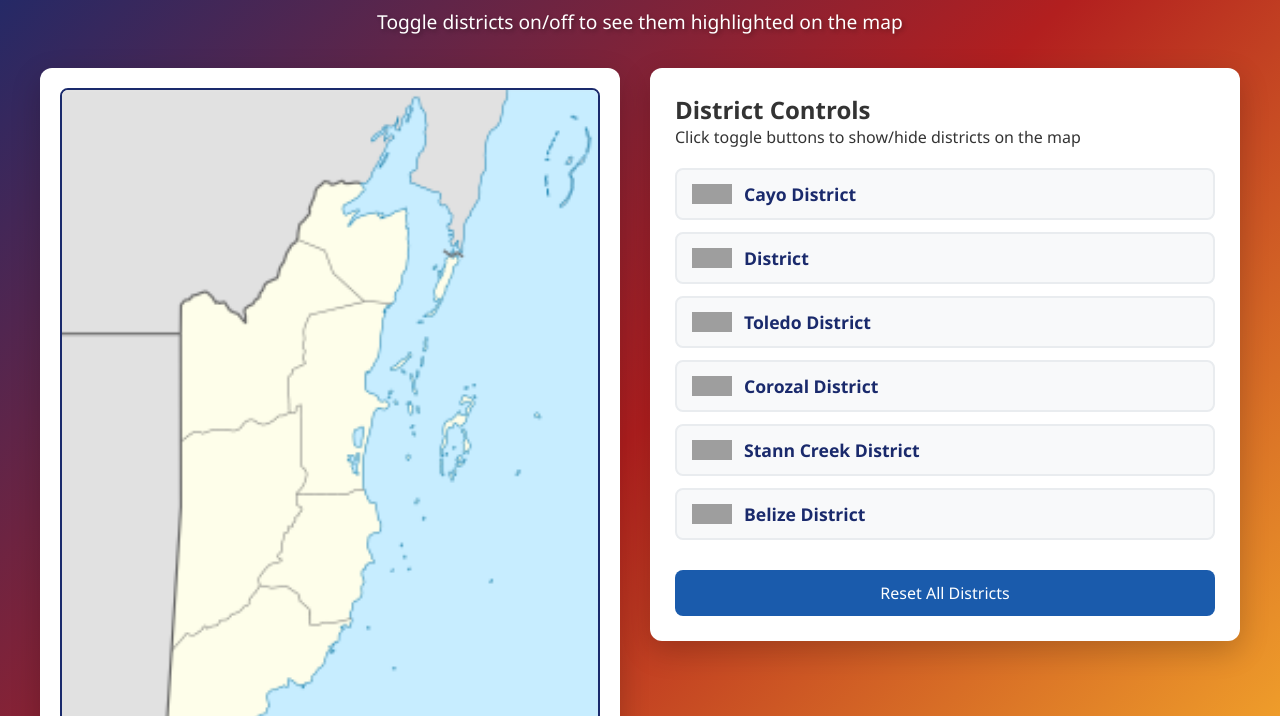
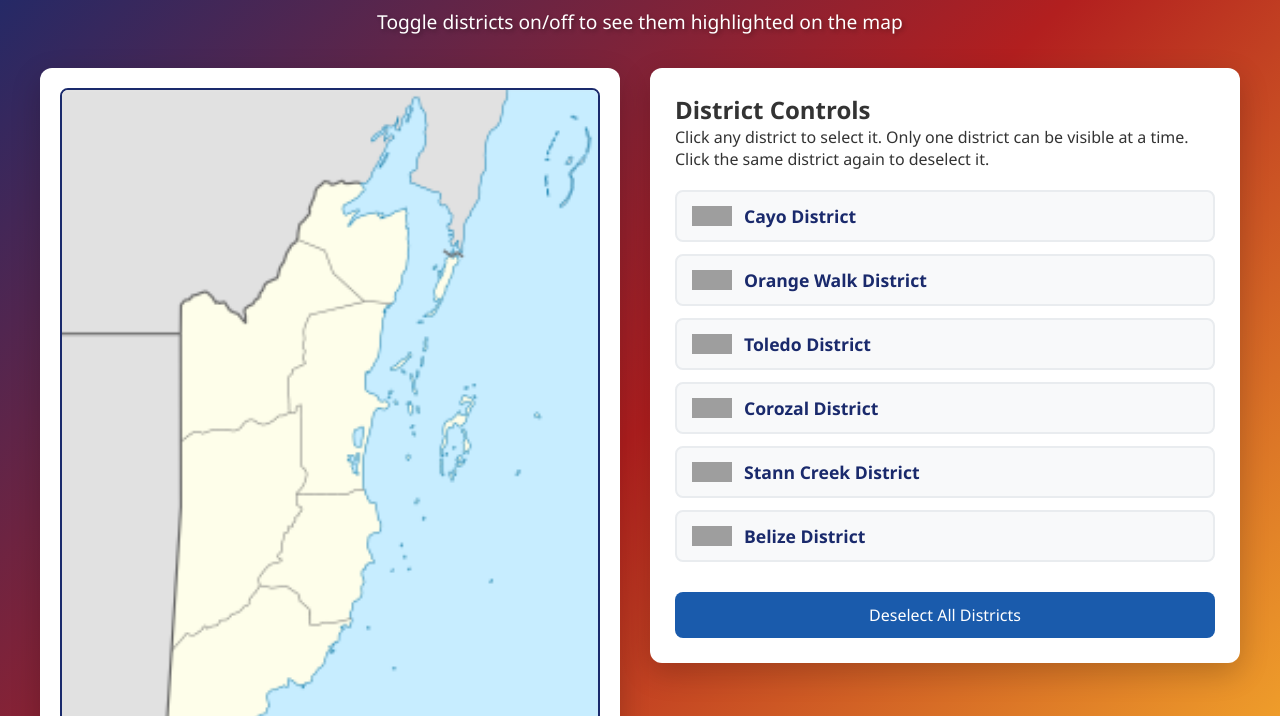
Before and after one commit to ryuma-enma/Belize-District-name, a plain HTML site: page index.html in a window 1280 px wide. Shown: the part 84-800 px from the top of the page. Drawn offline with Linux system fonts and the light colour scheme; grey boxes are pictures that could not be loaded.

Commit message:
Update index.html

```diff
--- a/index.html
+++ b/index.html
@@ -30,7 +30,8 @@
 
        <div class="controls-container">
     <h2>District Controls</h2>
-                <p>Click toggle buttons to show/hide districts on the map</p>
+    <p>Click any district to select it. Only one district can be visible at a time.</p>
+    <p>Click the same district again to deselect it.</p>
 
     <div class="district-controls">
         <div class="district-toggle" onclick="toggleDistrict('Cayo')">
@@ -40,7 +41,7 @@
 
         <div class="district-toggle" onclick="toggleDistrict('OrangeWalk')">
             <img id="toggleOrangeWalk" src="https://www.iconsdb.com/icons/preview/red/button-off-xxl.png" class="toggle-button">
-                        <span class="district-name">District</span>
+            <span class="district-name">Orange Walk District</span>
         </div>
 
         <div class="district-toggle" onclick="toggleDistrict('Toledo')">
@@ -65,7 +66,7 @@
     </div>
 
     <button onclick="resetAllDistricts()" class="reset-button">
-                    Reset All Districts
+        Deselect All Districts
     </button>
 </div>
         </div>
```
Lines whose indentation alone changed are shown as unchanged.
